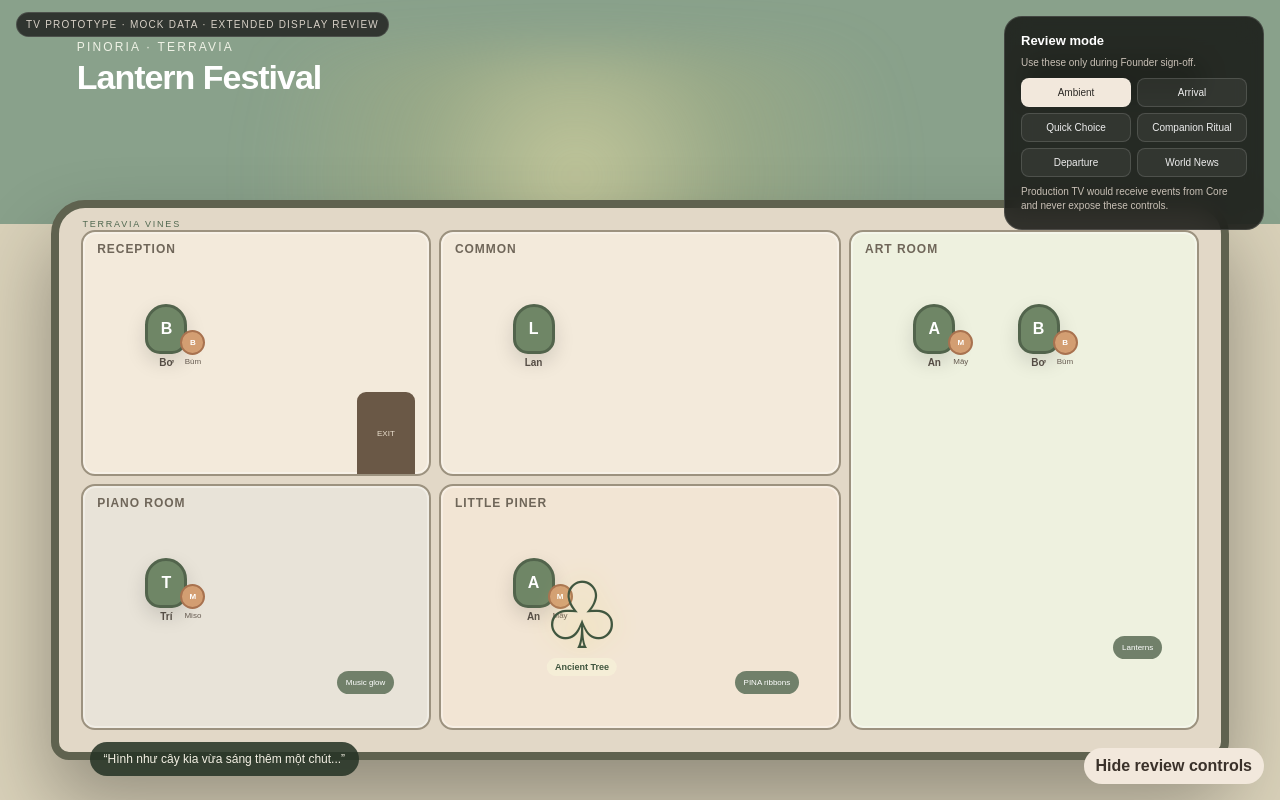
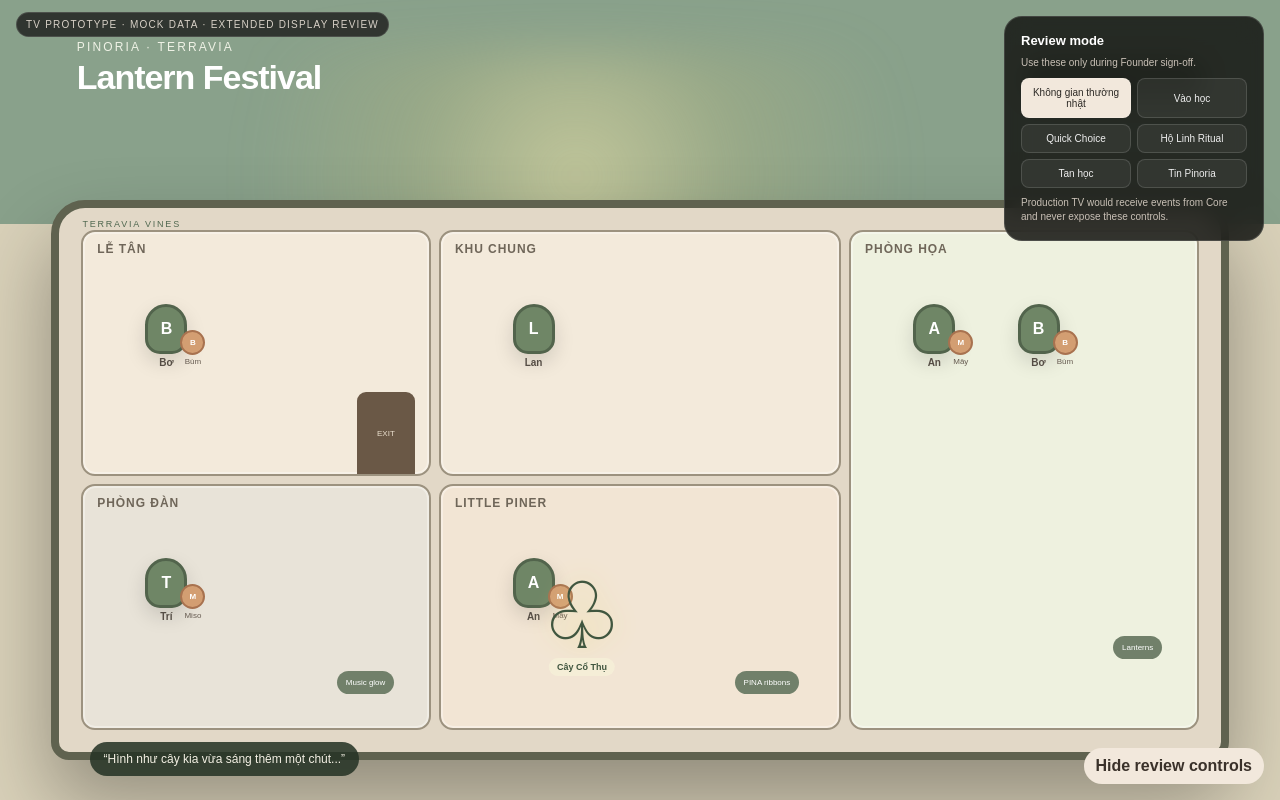
Before and after one commit to vmtct/pino-team-os, a Next.js app: page /pinoria-tv in a window 1280 px wide. Built offline with nearby package versions, Linux system fonts and the light colour scheme.

Commit message:
feat: localize Pinoria TV prototype to Vietnamese

```diff
--- a/app/pinoria-tv/page.tsx
+++ b/app/pinoria-tv/page.tsx
@@ -1,5 +1,10 @@
+import { PinoriaVietnameseLocale } from "../pinoria-vietnamese-locale";
 import { PinoriaTVPrototype } from "./tv-prototype";
 
 export default function PinoriaTVPage() {
-  return <PinoriaTVPrototype />;
+  return (
+    <PinoriaVietnameseLocale>
+      <PinoriaTVPrototype />
+    </PinoriaVietnameseLocale>
+  );
 }
```
